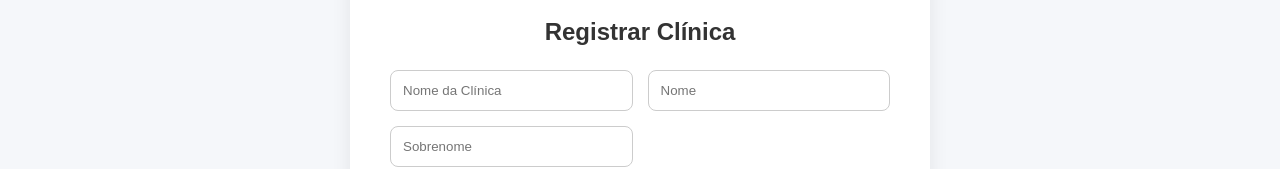
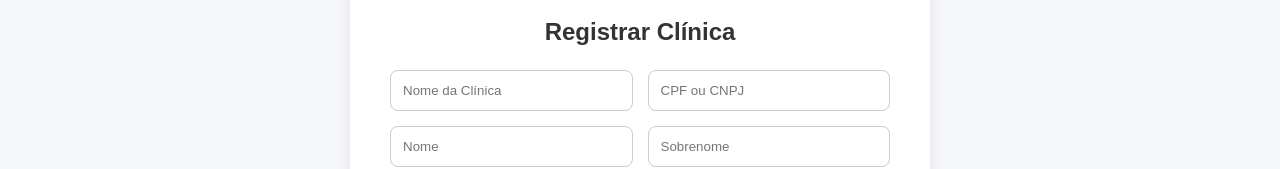
Before and after one commit to Pedromdl/NeutralizeFrontEndNovo, a React (Vite) app: page /registro-clinica in a window 1280 px wide. Shown: the part 273-442 px from the top of the page. Built offline with nearby package versions, Linux system fonts and the light colour scheme.

Commit message:
Alt frontend

```diff
--- a/src/pages/RegistrarClinica.jsx
+++ b/src/pages/RegistrarClinica.jsx
@@ -11,6 +11,8 @@ export default function RegistrarClinica() {
     password: "",
     first_name: "",
     last_name: "",
+    documento: "",
+
   });
 
   const [erros, setErros] = useState([]);
@@ -47,6 +49,8 @@ export default function RegistrarClinica() {
           password: form.password,
           first_name: form.first_name,
           last_name: form.last_name,
+          documento: form.documento,
+
         }
       );
 
@@ -81,6 +85,15 @@ export default function RegistrarClinica() {
             name="nome_clinica"
             placeholder="Nome da Clínica"
             value={form.nome_clinica}
+            onChange={handleChange}
+            required
+          />
+
+          <input
+            type="text"
+            name="documento"
+            placeholder="CPF ou CNPJ"
+            value={form.documento}
             onChange={handleChange}
             required
           />
```
